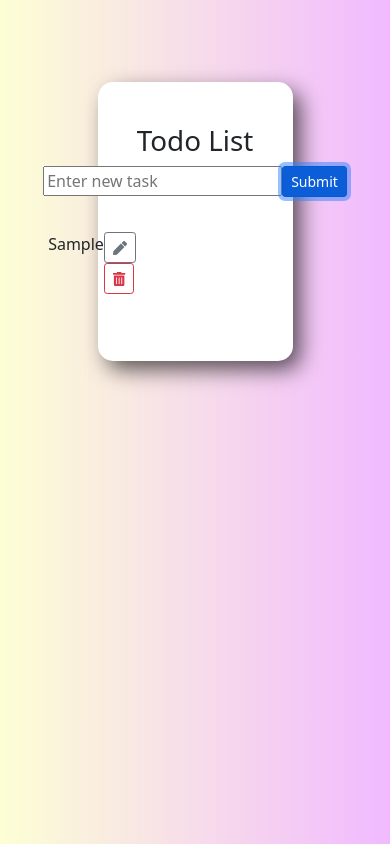
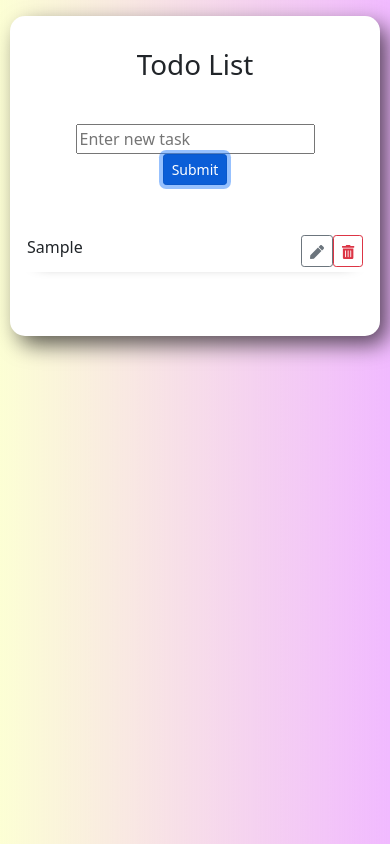
Before and after one commit to ReevePrime/todolist, a React (Create React App) app: page / in a window 390 px wide. Both pictures are taken after typing "Sample" into the empty fields and a click on the button "Submit". Built offline with nearby package versions, Linux system fonts and the light colour scheme.

Commit message:
add responsiveness

```diff
--- a/src/App.css
+++ b/src/App.css
@@ -7,18 +7,24 @@ body {
 
 .App {
   display: flex;
-  margin: 40px auto;
-  max-width: 50vw;
+  margin: auto 10px;
   align-items: center;
   justify-content: center;
 }
 
-@media (prefers-reduced-motion: no-preference) {
-  .App-logo {
-    animation: App-logo-spin infinite 20s linear;
+@media only screen and (max-width: 720px) {
+  .Form-container {
+    display: flex;
+    flex-direction: column;
+    align-items: center;
   }
+
 }
 
-.App-link {
-  color: #61dafb;
+
+@media only screen and (min-width: 720px) {
+  .container {
+    max-width: 50% !important;
+  }
+
 }
--- a/src/App.js
+++ b/src/App.js
@@ -7,9 +7,7 @@ import 'bootstrap/dist/css/bootstrap.min.css';
 function App() {
   return (
     <div className="App">
-
         <List />
-
     </div>
   );
 }
--- a/src/List.css
+++ b/src/List.css
@@ -1,42 +1,44 @@
+
 ul {
-    width: 30vw;
+    display: inline-block;
+    min-width: 100%;
     padding: 0;
     padding-left: 0 !important;
 }
+
 
 h1 {
     text-align: center;
 }
 
 .container {
+    display: grid;
+    grid-template-columns: minmax(100px, 1fr);
     box-sizing: border-box;
-    position: relative;
-    justify-content: center;
+    justify-content: space-between;
+    align-items: center;
+
     border-radius: 15px;
-    top: 5vh;
-    padding: 5vh 0;
+    margin: 1rem;
+    margin-top: 4rem 4rem 4rem auto;
+    padding: 2rem 3rem 3rem;
     box-shadow: 8px 9px 22px -1px rgba(0,0,0,0.66);
     background-color: white;
-    display: inline-grid;
-    grid-template-columns: repeat(auto, minmax(100px, 1fr));
-    grid-template-rows: repeat(auto);
     min-height: 33vh;
-}
+    }
+
 
 li {
     max-height: 0;
     padding: 0;
     opacity: 0;
     animation: grow .5s ease-in-out forwards;
+    box-shadow: 0px 6px 15px -17px #000000;
 }
 
 @keyframes grow {
     to {
-      max-height: 40px;
+      max-height: 100px;
       padding: 5px;
       opacity: 1;
     }}
-
-    .space {
-        padding: 0;
-    }
--- a/src/List.js
+++ b/src/List.js
@@ -51,11 +51,10 @@ class List extends Component {
 
         return (
         <div className="container">
-            <div className="List-container">
                 <h1>Todo List</h1>
                 <SubmitButton createTodo={this.createTodo}/>
                 <ul>{tasks}</ul>
-            </div>
+
         </div>
         )
     }
--- a/src/SubmitButton.css
+++ b/src/SubmitButton.css
@@ -2,5 +2,5 @@
     display: flex;
     justify-content: center;
     align-items: center;
-    margin-bottom: 20px;
+    padding: 35px;
 }
--- a/src/Todos.css
+++ b/src/Todos.css
@@ -17,3 +17,8 @@
     text-align: center;
     color: grey;
 }
+
+.libtn {
+    display: flex;
+    height: 2rem;
+}
--- a/src/Todos.js
+++ b/src/Todos.js
@@ -58,10 +58,10 @@ class Todos extends Component {
                             onClick={this.handleClick}
                             >{this.props.task}
             {this.props.task === "" ? null :
-                <span>
+                <div className="libtn">
                     <Button size="sm" variant="outline-secondary" onClick={this.handleEdit}><FontAwesomeIcon icon={faPen} /></Button>
                     <Button size="sm" variant="outline-danger" onClick={this.handleDelete}><FontAwesomeIcon icon={faTrashAlt} /></Button>
-                    </span>}</li>
+                    </div>}</li>
     )}
 }
 
```
